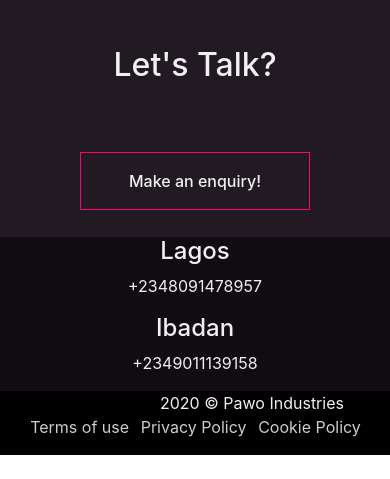
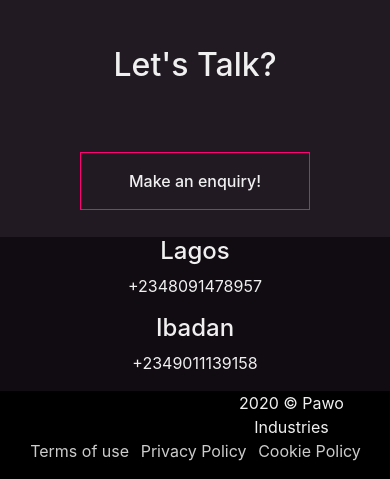
Before and after one commit to Ocolus1/Ocolus1.github.io, a plain HTML site: page template-1/index.htm in a window 390 px wide. Shown: the part 9992-10471 px from the top of the page. Before the commit the page ends 10447 px from the top, so only its background shows below. Drawn offline with nearby package versions, Linux system fonts and the light colour scheme.

Commit message:
Update main.css

```diff
--- a/template-1/main.css
+++ b/template-1/main.css
@@ -313,7 +313,7 @@ i {
         padding: 1rem;
     }
     #l1 {
-        margin-left: 4rem;
+        text-align: center;
     }
     .foot {
         height: 7rem;
```
